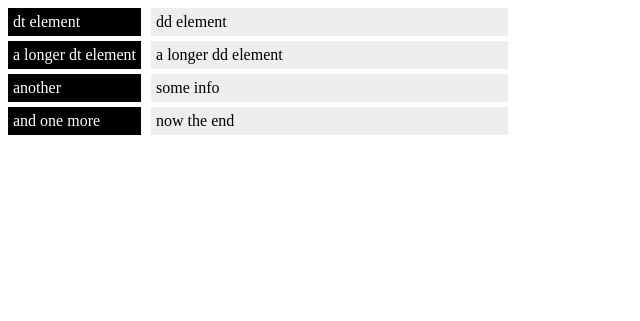
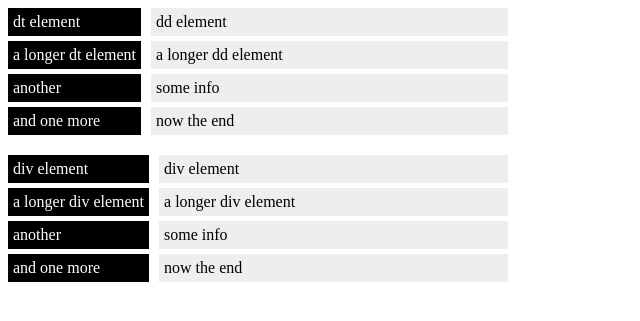
Before and after one commit to jackplug/jackplug.github.io, a PHP site: page /iegrid/index.html in a window 1280 px wide. Shown: the top 321 px of the page, without its empty margins (0-640 px from the left). Run offline with PHP 8.4, Linux system fonts and the light colour scheme.

Commit message:
IE11 grid layout test - test divs

```diff
--- a/iegrid/index.html
+++ b/iegrid/index.html
@@ -2,7 +2,7 @@
 <html lang="en" >
 <head>
   <meta charset="UTF-8">
-  <title>CodePen - grid layout with a dl with support for IE11</title>
+  <title>Grid layout with a dl with support for IE11</title>
   <link rel="stylesheet" href="./style.css">
 
 </head>
@@ -18,6 +18,17 @@
    <dt>and one more</dt>
    <dd>now the end</dd>
 </dl>
+
+<div>
+  <div>div element</div>
+  <div>div element</div>
+  <div>a longer div element</div>
+  <div>a longer div element</div>
+  <div>another</div>
+  <div>some info</div>
+  <div>and one more</div>
+  <div>now the end</div>
+</div>
 <!-- partial -->
 
 </body>
--- a/iegrid/style.css
+++ b/iegrid/style.css
@@ -5,7 +5,8 @@ dd {
   padding: 0;
 }
 
-dl {
+dl,
+body > div {
   display: -ms-grid;
   -ms-grid-columns: max-content 2% 1fr;
   display: grid;
@@ -15,15 +16,19 @@ dl {
   max-width: 500px;
 }
 
-dt, dd {
+body > div { margin-top: 20px; }
+
+dt, dd, div div {
   padding: 5px;
 }
 
-dt {
+dt,
+div > div:nth-child(odd) {
   background: #000;
   color: #fff;
 }
 
-dd {
+dd,
+div > div:nth-child(even) {
   background: #eee;
 }
```
